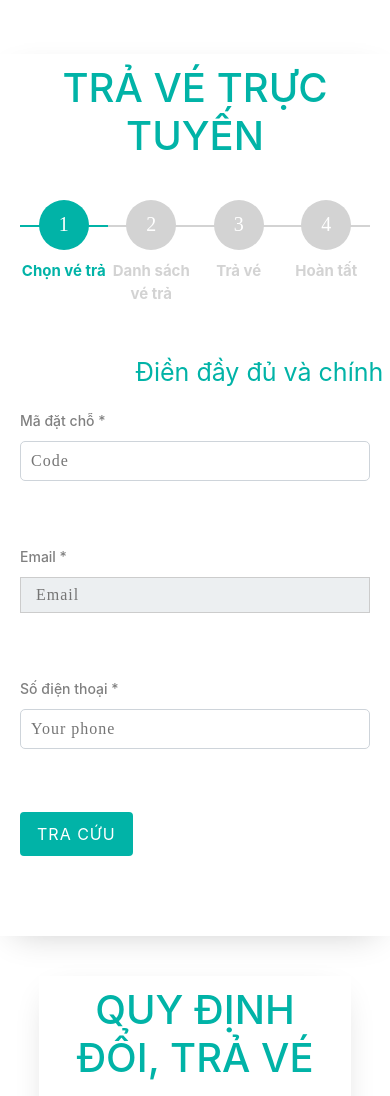
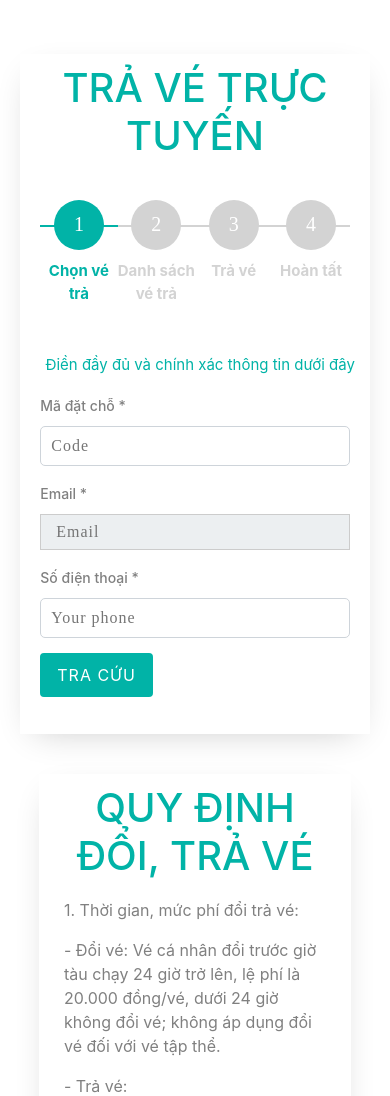
Before and after one commit to LeHoaiDuyBinh/github-WebBanVeTau, a PHP site: template src/view/trave.php in a window 390 px wide; the page is wider, and only the part inside the window is pictured. Shown: the part 227-1323 px from the top of that part. Run offline with PHP 8.4, Linux system fonts and the light colour scheme; the template is opened without the code that fills it, so the values that code supplies are empty.

Commit message:
responsive mobile

```diff
--- a/src/view/css/trave.css
+++ b/src/view/css/trave.css
@@ -463,7 +463,7 @@ footer {
 /* nút regex */
 .input-row {
     position: relative;
-    margin-bottom: 1.5rem;
+    margin-bottom: -1.5rem;
 }
 
 .input-row:last-child {
@@ -532,3 +532,11 @@ footer {
     z-index: 20;
     overflow: hidden;
 }
+
+/* Res mobile */
+@media (max-width: 576px){
+    .fs-title {
+        font-size: 15px !important;
+        margin-left: -39% !important;
+    }
+}
```
